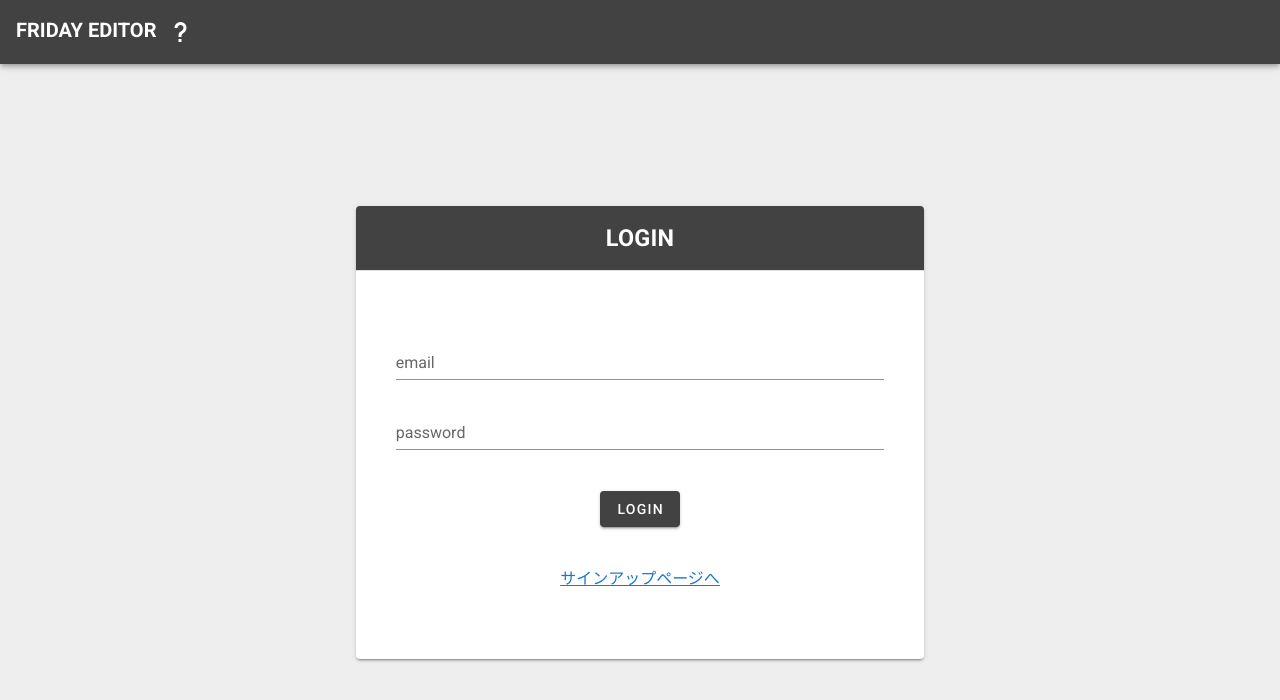
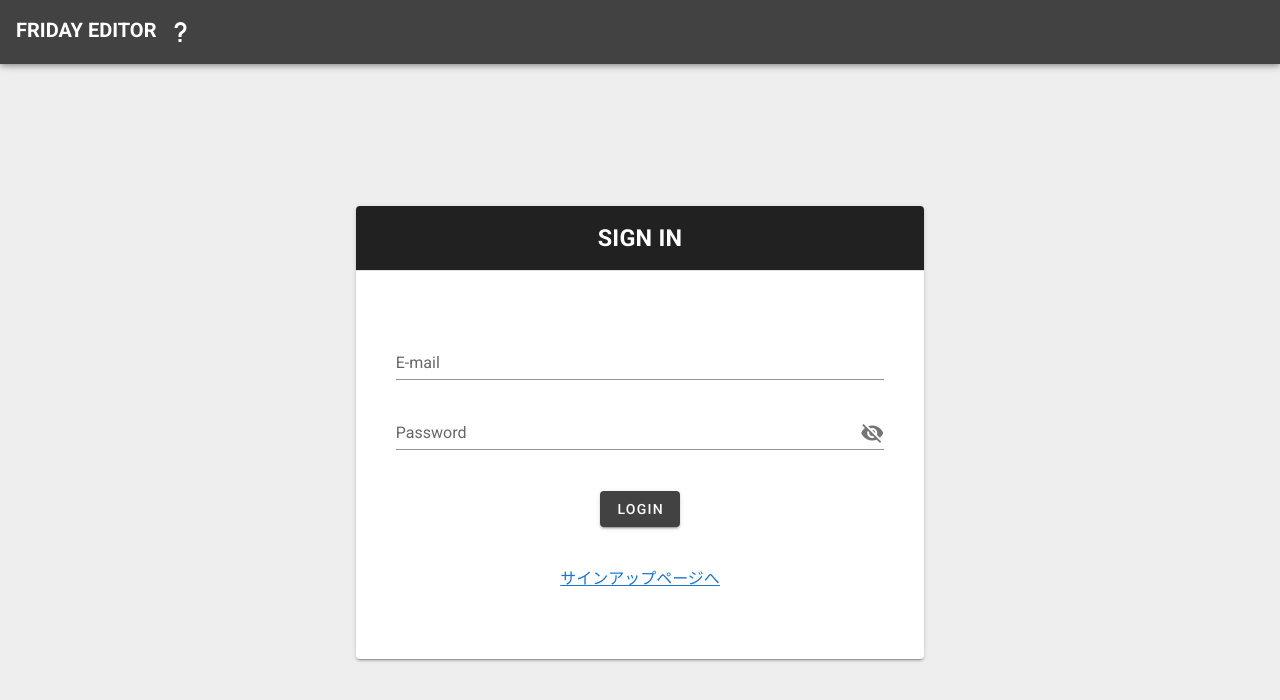
Before and after one commit to Aso2001385/-editor-front, a Nuxt app: page /account/login in a window 1280 px wide. Shown: the top 700 px of the page. Built offline with nearby package versions, Linux system fonts and the light colour scheme; what mavon-editor would draw is missing.

Commit message:
ログインのvalidation

```diff
--- a/layouts/auth.vue
+++ b/layouts/auth.vue
@@ -1,24 +1,29 @@
 <template>
   <v-app>
     <v-app-bar color="grey darken-3" app clipped-left>
-      <v-toolbar-title class="white--text"
-        ><strong><NuxtLink to="/" style="color: white; text-decoration: none">FRIDAY EDITOR</NuxtLink></strong
-        ><NeoHelper :receive="login" />
+      <v-toolbar-title class="white--text">
+        <strong>
+          <NuxtLink to="/" style="color: white; text-decoration: none">FRIDAY EDITOR</NuxtLink>
+        </strong>
+        <NeoHelper :receive="login" />
       </v-toolbar-title>
     </v-app-bar>
     <v-main app light class="grey lighten-3">
       <Nuxt />
     </v-main>
+    <LoadingDialog />
   </v-app>
 </template>
 
 <script>
 import NeoHelper from '@/components/materials/buttons/NeoHelper.vue'
+import LoadingDialog from '@/components/planets/LoadingDialog.vue'
 import { accountRoot, login } from '~/lib/commons/helpers/accounts/account'
 
 export default {
   components: {
     NeoHelper,
+    LoadingDialog,
   },
   data() {
     return {
--- a/pages/account/login.vue
+++ b/pages/account/login.vue
@@ -3,23 +3,39 @@
     <v-row justify="center">
       <v-col cols="12" lg="6" md="9" sm="10" xs="10">
         <v-card class="pb-10 mx-auto fill-width">
-          <v-card-title class="d-flex justify-center pa-4 grey darken-3">
-            <h3 class="text-center white--text">LOGIN</h3>
+          <v-card-title class="d-flex justify-center pa-4 grey darken-4">
+            <h3 class="text-center white--text">SIGN IN</h3>
           </v-card-title>
           <v-divider class="pb-5"> </v-divider>
+          <v-form ref="form" v-model="valid" lazy-validation>
             <div class="pa-10">
-            <v-text-field v-model="email" label="email" type="text"></v-text-field>
-            <v-text-field v-model="password" label="password" type="password"></v-text-field>
+              <v-text-field v-model="email" label="E-mail" :rules="emailRules" />
+              <v-text-field
+                v-model="password"
+                label="Password"
+                :rules="passwordRules"
+                :append-icon="eye ? 'mdi-eye' : 'mdi-eye-off'"
+                :type="eye ? 'text' : 'password'"
+                @click:append="eye = !eye"
+              />
               <v-row justify="center" class="mt-5 mb-5">
                 <EventButton color="grey darken-3" :click-callback="submit">Login</EventButton>
               </v-row>
+
               <v-row class="mt-10" justify="center">
                 <NuxtLink to="/account/signup">サインアップページへ</NuxtLink>
               </v-row>
             </div>
+          </v-form>
         </v-card>
       </v-col>
     </v-row>
+    <v-snackbar v-model="error">
+      {{ errorText }}
+      <template #action="{ attrs }">
+        <v-btn color="red" text v-bind="attrs" @click="error = false"> Close </v-btn>
+      </template>
+    </v-snackbar>
   </v-container>
 </template>
 <script>
@@ -32,13 +48,26 @@ export default {
   },
   layout: 'auth',
   data() {
+    const valid = true
+    const emailRules = [v => !!v || 'E-mail is required', v => /.+@.+\..+/.test(v) || 'E-mail must be valid']
+    const passwordRules = [
+      v => !!v || 'Password is required',
+      v => (v && v.length >= 8) || 'Password must be least 8 characters',
+    ]
     return {
       // email: process.env.LOGIN_TEST_MAIL,
       // password: process.env.LOGIN_TEST_PASS,
       email: '',
       password: '',
+      valid,
+      emailRules,
+      passwordRules,
+      eye: false,
+      error: false,
+      errorText: '',
     }
   },
+
   computed: {
     ...mapGetters({
       auth: 'api/users/auth',
@@ -47,19 +76,26 @@ export default {
       design: 'api/designs/resource',
     }),
   },
+
   methods: {
     async submit() {
+      this.$store.dispatch('common/loadingStart')
+      if (this.validate()) {
         const user = {
           email: this.email,
           password: this.password,
         }
-      if (await this.$store.dispatch('api/users/postLogin', { data: user })) {
-        this.$router.push({ path: '/' })
-      } else {
-        this.$router.push({ path: '/account/login' })
+        const result = await this.$store.dispatch('api/users/postLogin', { data: user })
+        if (result === 200) this.$router.push({ path: '/' })
+        else if (result === 401) [this.error, this.errorText] = [true, 'メールアドレスかパスワードが間違っています']
+        else if (result === 422) [this.error, this.errorText] = [true, '入力内容に謝りがあります']
+        else [this.error, this.errorText] = [true, '予期せぬエラーが発生しました']
       }
+      await this.$store.dispatch('common/loadingEnd')
     },
-
+    validate() {
+      return this.$refs.form.validate()
+    },
     openPriset() {
       console.log(JSON.stringify(temp))
     },
--- a/pages/index.vue
+++ b/pages/index.vue
@@ -16,7 +16,7 @@
               >
             </v-row>
           </v-col> -->
-          <v-card class="mr-10" color="grey darken-3" width="45%" @click="submit('projects')" outlined>
+          <v-card class="mr-10" color="grey darken-3" width="45%" outlined @click="submit('projects')">
             <v-col cols="12" class="pt-0 white--text">
               <v-card-title>
                 <v-icon color="white darken-2" class="mr-1" large> mdi-file-document-edit </v-icon>
@@ -31,7 +31,7 @@
             </v-col>
           </v-card>
           <v-divider vertical dark></v-divider>
-          <v-card class="ml-10" color="grey darken-3" width="40%" @click="submit('projects')" outlined>
+          <v-card class="ml-10" color="grey darken-3" width="40%" outlined @click="submit('designs')">
             <v-col cols="12" class="pt-0 white--text">
               <v-card-title>
                 <v-icon color="white darken-2" class="mr-1" large> mdi-pencil-ruler</v-icon>
--- a/store/api/users.js
+++ b/store/api/users.js
@@ -38,10 +38,10 @@ export const actions = crudActions(axios, `${API_URL}/users`, {
           .post(`${API_URL}/users`, argument.data)
           .then(response => {
             commit('setAuth', response.data)
-            return true
+            return response.status
           })
-          .catch(() => {
-            return false
+          .catch(e => {
+            return e.status
           })
       })
       .catch(() => {
@@ -62,11 +62,14 @@ export const actions = crudActions(axios, `${API_URL}/users`, {
           .catch(err => {
             // 401の場合のみログインページに遷移
             console.log(err.response.status)
+            console.log('asdfghjkl;')
             this.$router.push({ path: `/account/login` })
-            return false
+            return err.response.status
           })
       })
-      .catch(() => {
+      .catch(err => {
+        console.log('asdfghjkl;')
+        console.log(err)
         return false
       })
   },
@@ -96,14 +99,10 @@ export const actions = crudActions(axios, `${API_URL}/users`, {
             return true
           })
           .catch(err => {
-            // 401の場合のみログインページに遷移
-            console.log(err.response.status)
-            this.$router.push({ path: `/account/login` })
-
-            return false
+            return err.response.status
           })
       })
-      .catch(() => {
+      .catch(e => {
         return false
       })
   },
```
Lines whose indentation alone changed are shown as unchanged.
